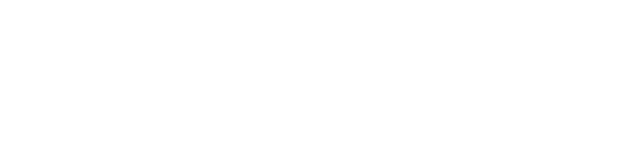
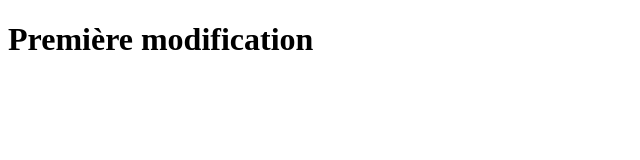
Before and after one commit to PaulPetit1/Caitlyn, a plain HTML site: page index.html in a window 1280 px wide. Shown: the whole page, without its empty margins (0-640 px from the left). Drawn offline with Linux system fonts and the light colour scheme.

Commit message:
premiere modif

```diff
--- a/index.html
+++ b/index.html
@@ -5,6 +5,6 @@
     <title>Tuto Git / GitHub</title>
 </head>
 <body>
-
+    <h1>Première modification</h1>
 </body>
 </html>
```
